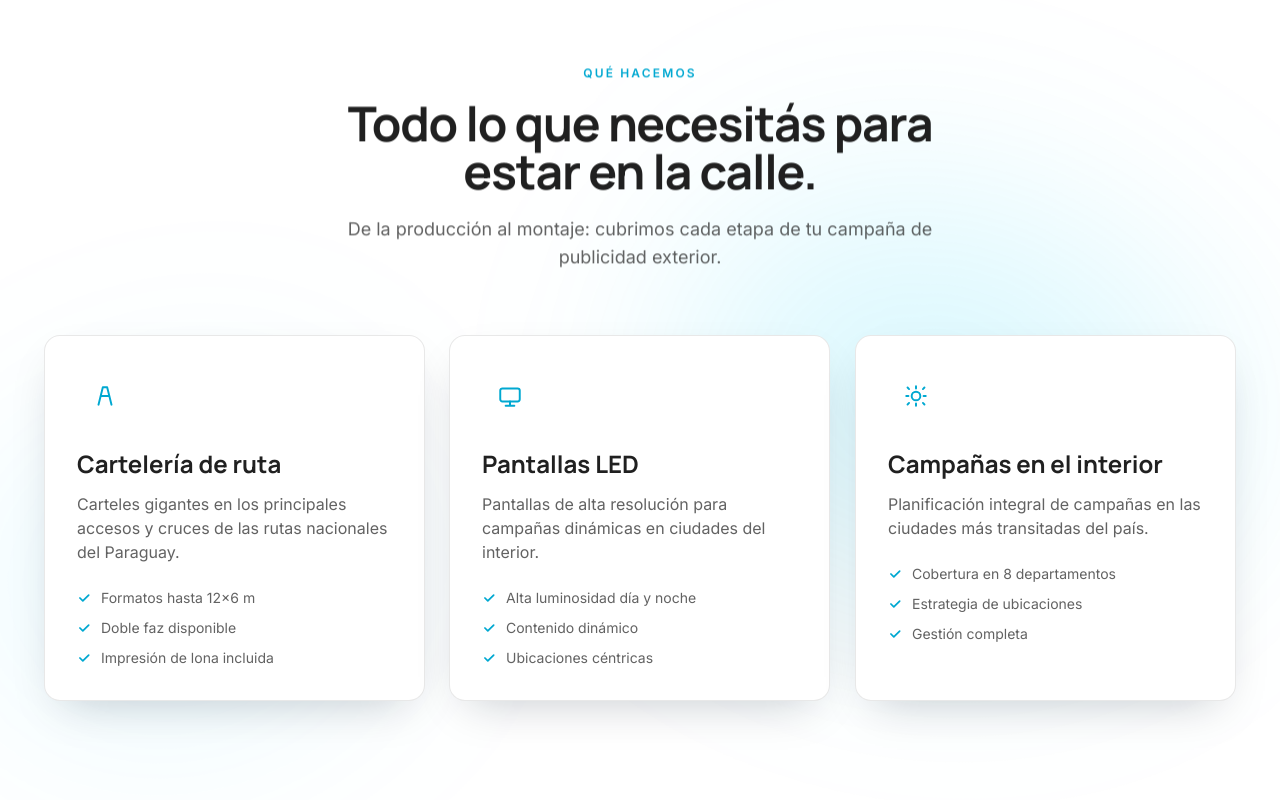
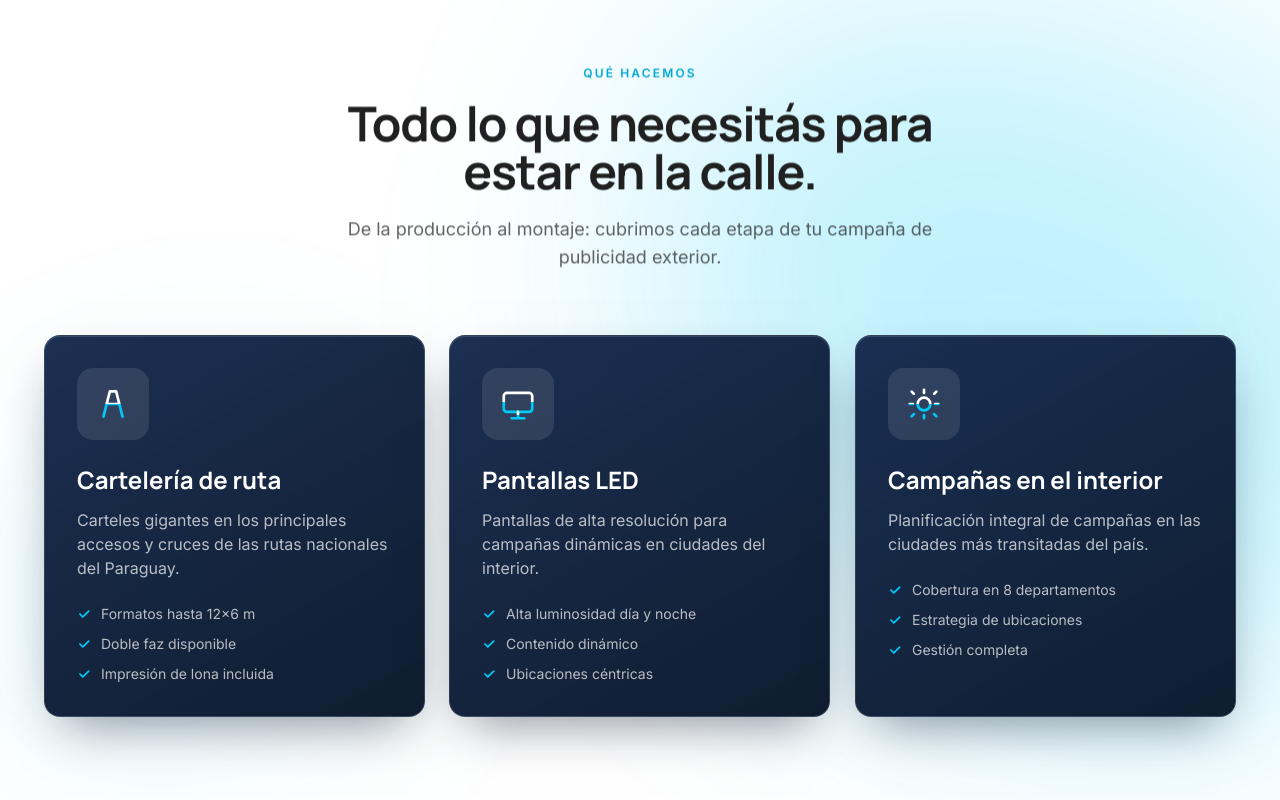
Before and after one commit to bartsilvera12-gif/Tio-CR, a Next.js app: page / in a window 1280 px wide. Shown: the part 1620-2420 px from the top of the page. Built offline with nearby package versions, Linux system fonts and the light colour scheme.

Commit message:
feat(servicios): blue glass cards, big dual-tone icons (white/cyan), bigger animated blob

```diff
--- a/app/globals.css
+++ b/app/globals.css
@@ -245,6 +245,26 @@ body {
   100% { transform: translateX(220%) skewX(-20deg); }
 }
 
+/* Blob animado: deriva lenta, se deforma y respira */
+@keyframes blobDrift {
+  0% {
+    transform: rotate(12deg) scale(1) translate(0, 0);
+    border-radius: 45% 55% 62% 38% / 55% 40% 60% 45%;
+  }
+  50% {
+    transform: rotate(28deg) scale(1.18) translate(40px, -25px);
+    border-radius: 60% 40% 44% 56% / 42% 60% 40% 58%;
+  }
+  100% {
+    transform: rotate(12deg) scale(1) translate(0, 0);
+    border-radius: 45% 55% 62% 38% / 55% 40% 60% 45%;
+  }
+}
+.blob-anim {
+  animation: blobDrift 16s ease-in-out infinite;
+  will-change: transform, border-radius;
+}
+
 /* Vidrio esmerilado — mismo lenguaje que el header al scrollear */
 .glass {
   background: rgba(255, 255, 255, 0.06);
--- a/components/GlowBlob.tsx
+++ b/components/GlowBlob.tsx
@@ -4,20 +4,22 @@ export default function GlowBlob({
   opacity = 0.14,
   rotate = -14,
   radius = '58% 42% 65% 35% / 45% 60% 40% 55%',
+  animated = false,
 }: {
   className?: string
   opacity?: number
   rotate?: number
   radius?: string
+  animated?: boolean
 }) {
   return (
     <div
       aria-hidden
-      className={`pointer-events-none absolute blur-[110px] ${className}`}
+      className={`pointer-events-none absolute blur-[110px] ${animated ? 'blob-anim' : ''} ${className}`}
       style={{
         background: `rgba(0, 201, 247, ${opacity})`,
         borderRadius: radius,
-        transform: `rotate(${rotate}deg)`,
+        ...(animated ? {} : { transform: `rotate(${rotate}deg)` }),
       }}
     />
   )
--- a/components/Servicios.tsx
+++ b/components/Servicios.tsx
@@ -18,19 +18,51 @@ const iconos: Record<string, React.ReactNode> = {
   ),
 }
 
+/** Ícono con stroke mitad blanco / mitad cian */
+function DualIcon({
+  icono,
+  size,
+  id,
+}: {
+  icono: string
+  size: number
+  id: string
+}) {
+  return (
+    <svg
+      width={size}
+      height={size}
+      viewBox="0 0 24 24"
+      fill="none"
+      stroke={`url(#${id})`}
+      strokeWidth="1.7"
+      strokeLinecap="round"
+      strokeLinejoin="round"
+    >
+      <defs>
+        <linearGradient id={id} x1="0" y1="0" x2="0" y2="1">
+          <stop offset="0.5" stopColor="#FFFFFF" />
+          <stop offset="0.5" stopColor="#00C9F7" />
+        </linearGradient>
+      </defs>
+      {iconos[icono]}
+    </svg>
+  )
+}
+
 export default function Servicios() {
   return (
     <section id="servicios" className="section relative overflow-hidden bg-white text-brand-ink">
-      {/* Blob cian sobre fondo blanco */}
+      {/* Blob principal: grande, visible y animado */}
       <GlowBlob
-        className="right-[5%] top-[30%] h-[400px] w-[540px]"
-        opacity={0.14}
-        rotate={18}
+        className="right-[-5%] top-[15%] h-[560px] w-[720px]"
+        opacity={0.24}
         radius="45% 55% 62% 38% / 55% 40% 60% 45%"
+        animated
       />
       <GlowBlob
         className="left-[-2%] bottom-[12%] h-[300px] w-[400px]"
-        opacity={0.09}
+        opacity={0.1}
         rotate={-20}
         radius="60% 40% 48% 52% / 44% 58% 42% 56%"
       />
@@ -53,33 +85,34 @@ export default function Servicios() {
               {/* Zona de hover estable (no rota) */}
               <div className="card-spin-zone group h-full">
                 <div className="card-flip3d">
-                  {/* ---- Cara frontal (clara) ---- */}
-                  <div className="card-face relative flex h-full flex-col overflow-hidden rounded-2xl border border-brand-ink/10 bg-white p-8 shadow-[0_18px_45px_-20px_rgba(6,20,40,0.25)]">
-                    <div className="mb-6 inline-flex h-14 w-14 items-center justify-center rounded-xl bg-brand-cyan/12 text-brand-cyanDark">
-                      <svg
-                        width="26"
-                        height="26"
-                        viewBox="0 0 24 24"
-                        fill="none"
-                        stroke="currentColor"
-                        strokeWidth="1.8"
-                        strokeLinecap="round"
-                        strokeLinejoin="round"
-                      >
-                        {iconos[s.icono]}
-                      </svg>
+                  {/* ---- Cara frontal: vidrio azul ---- */}
+                  <div
+                    className="card-face relative flex h-full flex-col overflow-hidden rounded-2xl p-8 text-white"
+                    style={{
+                      background:
+                        'linear-gradient(150deg, rgba(14,34,71,0.94) 0%, rgba(6,20,40,0.96) 100%)',
+                      border: '1px solid rgba(255,255,255,0.14)',
+                      boxShadow:
+                        'inset 0 1px 0 rgba(255,255,255,0.12), 0 22px 50px -18px rgba(6,20,40,0.5)',
+                      backdropFilter: 'blur(20px) saturate(150%)',
+                      WebkitBackdropFilter: 'blur(20px) saturate(150%)',
+                    }}
+                  >
+                    {/* Ícono grande mitad blanco / mitad cian */}
+                    <div className="mb-6 inline-flex h-[72px] w-[72px] items-center justify-center rounded-2xl bg-white/10">
+                      <DualIcon icono={s.icono} size={38} id={`grad-f-${s.icono}`} />
                     </div>
 
-                    <h3 className="font-display text-2xl font-bold text-brand-ink">
+                    <h3 className="font-display text-2xl font-bold text-white">
                       {s.titulo}
                     </h3>
-                    <p className="mt-3 text-brand-ink/70">{s.descripcion}</p>
+                    <p className="mt-3 text-white/70">{s.descripcion}</p>
 
                     <ul className="mt-6 space-y-2.5">
                       {s.detalles.map((d) => (
-                        <li key={d} className="flex items-center gap-2.5 text-sm text-brand-ink/70">
+                        <li key={d} className="flex items-center gap-2.5 text-sm text-white/70">
                           <svg
-                            className="shrink-0 text-brand-cyanDark"
+                            className="shrink-0 text-brand-cyan"
                             width="14"
                             height="14"
                             viewBox="0 0 24 24"
@@ -97,25 +130,23 @@ export default function Servicios() {
                     </ul>
                   </div>
 
-                  {/* ---- Cara trasera (navy, contraste) ---- */}
-                  <div className="card-face card-face-back flex flex-col items-center justify-center gap-6 overflow-hidden rounded-2xl border border-brand-cyan/40 bg-gradient-to-br from-brand-navyLight to-brand-navyDeep p-8 text-center shadow-[0_18px_45px_-20px_rgba(6,20,40,0.4)]">
+                  {/* ---- Cara trasera ---- */}
+                  <div
+                    className="card-face card-face-back flex flex-col items-center justify-center gap-6 overflow-hidden rounded-2xl p-8 text-center"
+                    style={{
+                      background:
+                        'linear-gradient(150deg, rgba(14,34,71,0.97) 0%, rgba(3,10,26,0.98) 100%)',
+                      border: '1px solid rgba(0,201,247,0.4)',
+                      boxShadow:
+                        'inset 0 1px 0 rgba(255,255,255,0.1), 0 22px 50px -18px rgba(6,20,40,0.55)',
+                    }}
+                  >
                     {/* Glow de fondo */}
                     <div className="pointer-events-none absolute inset-0 bg-[radial-gradient(ellipse_at_center,rgba(0,201,247,0.18),transparent_65%)]" />
 
                     {/* Loguito grande */}
-                    <div className="relative inline-flex h-24 w-24 items-center justify-center rounded-2xl bg-brand-cyan/15 text-brand-cyan">
-                      <svg
-                        width="48"
-                        height="48"
-                        viewBox="0 0 24 24"
-                        fill="none"
-                        stroke="currentColor"
-                        strokeWidth="1.6"
-                        strokeLinecap="round"
-                        strokeLinejoin="round"
-                      >
-                        {iconos[s.icono]}
-                      </svg>
+                    <div className="relative inline-flex h-24 w-24 items-center justify-center rounded-2xl bg-white/10">
+                      <DualIcon icono={s.icono} size={48} id={`grad-b-${s.icono}`} />
                     </div>
 
                     <h3 className="relative font-display text-2xl font-bold text-white">
```
